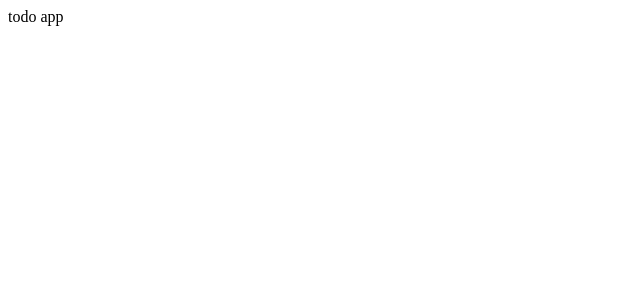
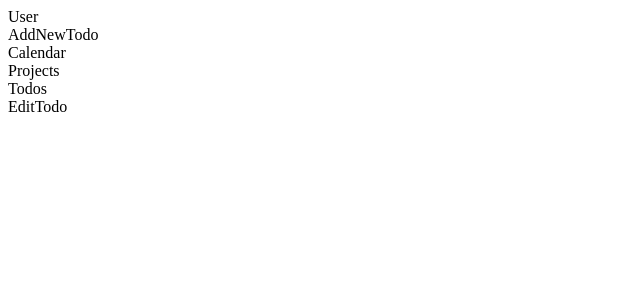
Before and after one commit to lukaszprotosawicki/build-todo-app, a React (Create React App) app: page / in a window 1280 px wide. Shown: the top 300 px of the page, without its empty margins (0-640 px from the left). Built offline with nearby package versions, Linux system fonts and the light colour scheme.

Commit message:
add react components

```diff
--- a/src/App.js
+++ b/src/App.js
@@ -1,7 +1,28 @@
 import "./App.css";
+import Header from "./components/Header";
+import Main from "./components/Main";
+import User from "./components/User";
+import AddNewTodo from "./components/AddNewTodo";
+import Calendar from "./components/Calendar";
+import Projects from "./components/Projects";
+import Todos from "./components/Todos";
+import EditTodo from "./components/EditTodo";
 
 function App() {
-  return <div>todo app</div>;
+  return (
+    <div className="App">
+      <Header>
+        <User />
+        <AddNewTodo />
+        <Calendar />
+        <Projects />
+      </Header>
+      <Main>
+        <Todos />
+        <EditTodo />
+      </Main>
+    </div>
+  );
 }
 
 export default App;
--- /dev/null
+++ b/src/components/AddNewTodo.js
@@ -0,0 +1,7 @@
+import React from "react";
+
+function AddNewTodo() {
+  return <div className="AddNewTodo">AddNewTodo</div>;
+}
+
+export default AddNewTodo;
--- /dev/null
+++ b/src/components/Calendar.js
@@ -0,0 +1,7 @@
+import React from "react";
+
+function Calendar() {
+  return <div className="Calendar">Calendar</div>;
+}
+
+export default Calendar;
--- /dev/null
+++ b/src/components/EditTodo.js
@@ -0,0 +1,7 @@
+import React from "react";
+
+function EditTodo() {
+  return <div className="EditTodo">EditTodo</div>;
+}
+
+export default EditTodo;
--- /dev/null
+++ b/src/components/Header.js
@@ -0,0 +1,7 @@
+import React from "react";
+
+function Header({ children }) {
+  return <div className="Header">{children}</div>;
+}
+
+export default Header;
--- /dev/null
+++ b/src/components/Main.js
@@ -0,0 +1,7 @@
+import React from "react";
+
+function Main({ children }) {
+  return <div className="Main">{children}</div>;
+}
+
+export default Main;
--- /dev/null
+++ b/src/components/Projects.js
@@ -0,0 +1,7 @@
+import React from "react";
+
+function Projects() {
+  return <div className="Projects">Projects</div>;
+}
+
+export default Projects;
--- /dev/null
+++ b/src/components/Todos.js
@@ -0,0 +1,7 @@
+import React from "react";
+
+function Todos() {
+  return <div className="Todos">Todos</div>;
+}
+
+export default Todos;
--- /dev/null
+++ b/src/components/User.js
@@ -0,0 +1,7 @@
+import React from "react";
+
+function User() {
+  return <div className="User">User</div>;
+}
+
+export default User;
```
